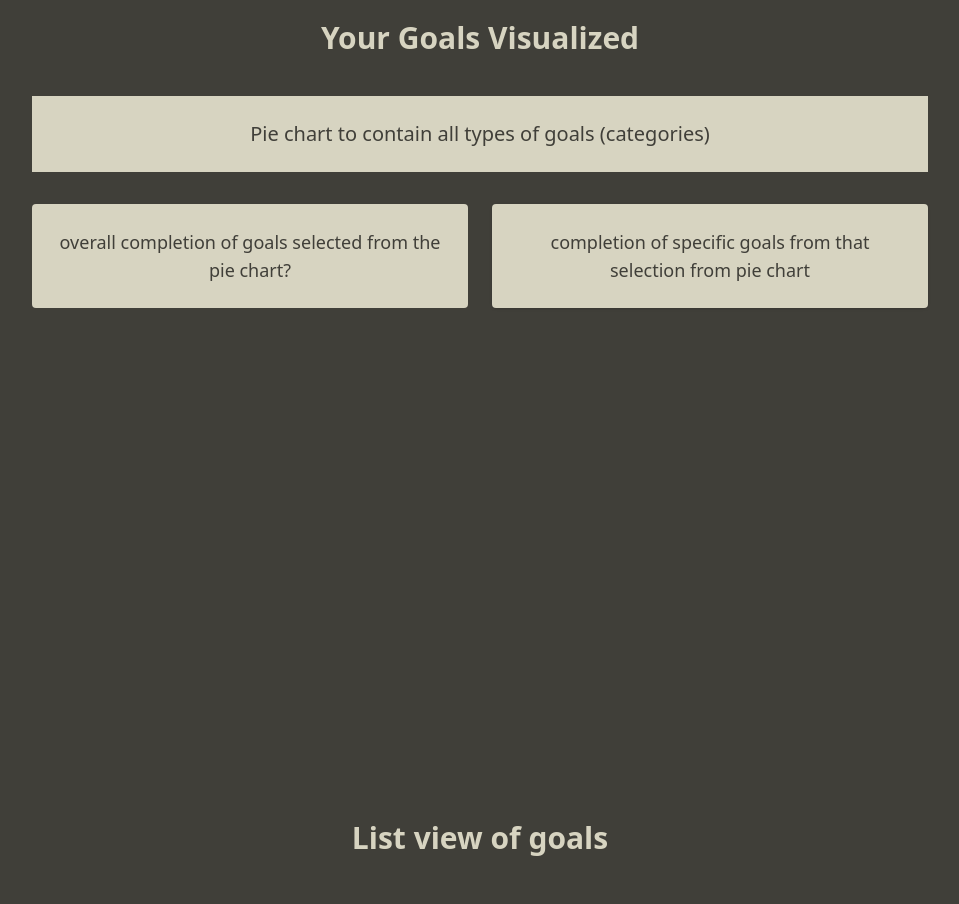
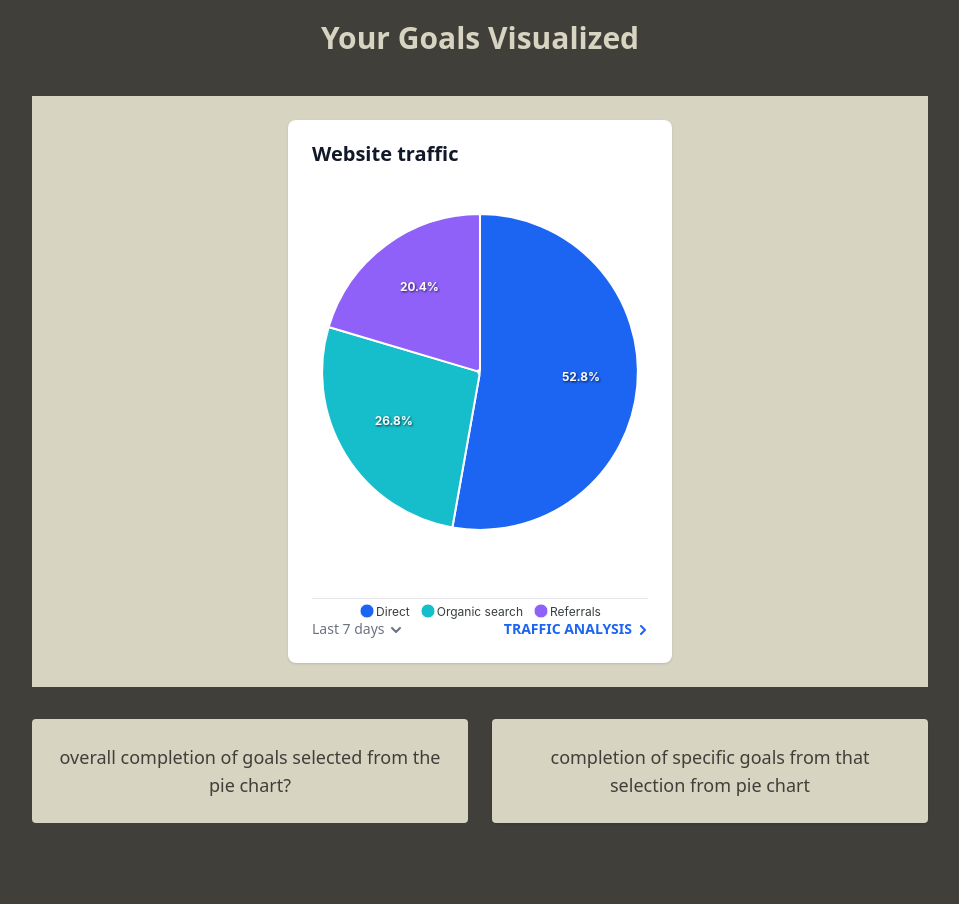
Before and after one commit to bdubbs11/GoalScape, a React (Vite) app: page / in a window 1280 px wide. Shown: the part 880-1784 px from the top of the page, without its empty margins (160-1119 px from the left). Built offline with nearby package versions, Linux system fonts and the light colour scheme; no server answers.

Commit message:
still tweaking pie chart variables/percentages

```diff
--- a/package.json
+++ b/package.json
@@ -7,14 +7,18 @@
     "dev": "vite",
     "build": "vite build",
     "lint": "eslint .",
-    "preview": "vite preview"
+    "preview": "vite preview",
+    "postinstall": "flowbite-react patch"
   },
   "dependencies": {
     "@tailwindcss/vite": "^4.1.7",
+    "apexcharts": "^4.7.0",
     "cors": "^2.8.5",
     "express": "^5.1.0",
+    "flowbite-react": "^0.11.8",
     "mysql2": "^3.14.1",
     "react": "^19.1.0",
+    "react-apexcharts": "^1.7.0",
     "react-dom": "^19.1.0",
     "react-router-dom": "^7.6.0",
     "tailwindcss": "^4.1.7"
--- a/src/assets/App.css
+++ b/src/assets/App.css
@@ -1,5 +1,7 @@
 @import url('https://fonts.googleapis.com/css2?family=Barlow:ital,wght@0,100;0,200;0,300;0,400;0,500;0,600;0,700;0,800;0,900;1,100;1,200;1,300;1,400;1,500;1,600;1,700;1,800;1,900&display=swap');
 @import "tailwindcss";
+@plugin "flowbite-react/plugin/tailwindcss";
+@source "../../.flowbite-react/class-list.json";
 
 
 
--- a/src/views/Home.jsx
+++ b/src/views/Home.jsx
@@ -1,6 +1,7 @@
 import { useEffect, useRef, useState } from 'react';
 import { Link } from 'react-router-dom';
 import Edit from "../assets/edit.svg";
+import PieChart from './components/Piechart.jsx';
 
 function Home() {
   const nextSectionVis = useRef(null);
@@ -28,9 +29,22 @@ function Home() {
     fetch('/api/goals')
       .then(res => res.json())
       .then(data => {
+        // return just data for it to be the full thing querry
+        // this will allow for the pie chart to be the percentage of goal categories...
+        const counts = {};
+        data.forEach(goal => {
+          const category = goal.category;
+          counts[category] = (counts[category] || 0) + 1;
+        });
+
+        const total = data.length;
+        const pieData = Object.entries(counts).map(([label, count]) => ({
+          label,
+          value: ((count / total) * 100).toFixed(2),
+        }));
         // Example: setGoals(data);
-        setGoals(data);
-        console.log(' goals:', data);
+        setGoals(pieData);
+        // console.log(' goals:', data);
       })
       .catch(err => {
         console.error('Error fetching goals:', err);
@@ -72,7 +86,13 @@ function Home() {
               <div className="flex flex-col gap-8 mt-10">
                 {/* pie chart info */}
                 <div className="w-full bg-primary text-background p-6 flex items-center justify-center">
-                  <span className="text-xl font-medium">Pie chart to contain all types of goals (categories)</span>
+
+
+
+                <PieChart data={goals}/>
+
+
+
                 </div>
                 {/* Second row with 2 columns */}
                 <div className="grid grid-cols-2 gap-6">
@@ -106,6 +126,8 @@ function Home() {
                     <th className="px-4 py-2">Finished</th> {/* on hover or something pull up goal expected finsihed date or something? or if its null put imaginative goal maybe gets filled out */}
                     <th className="px-4 py-2">Notes</th>
                     <img src={Edit} className="w-6 h-6 absolute top-2 right-2 hover:scale-115 transition ease-in-out duration-200 transform rounded-full"alt="Edit Icon" />
+                    {/* on click of edit make all the fields inside "editable" and replace the edit with save?*/}
+                    {/* so essentially there are text areas populate and leave the current text or whatever it is in but allows you to edit it */}
                   </tr>
                 </thead>
                 <tbody className="text-lg">
--- /dev/null
+++ b/src/views/components/Piechart.jsx
@@ -0,0 +1,119 @@
+import React from "react";
+import ReactApexChart from "react-apexcharts";
+
+const PieChart = ({ data }) => {
+
+  console.log(data);
+  // series nends to be from the array
+  // colors as well?
+  // labels needs to be from the array as well
+
+  const series = data?.length ? data.map(item => item.value) : [52, 26, 20, 2];
+  const labels = data?.length ? data.map(item => item.label) : ["Direct", "Organic search", "Referrals", "Other"];
+
+  const chartOptions = {
+    series: [52.8, 26.8, 20.4],
+    options: {
+      chart: {
+        type: "pie",
+        height: 420,
+        width: "100%",
+      },
+      colors: ["#1C64F2", "#16BDCA", "#9061F9"],
+      stroke: {
+        colors: ["#ffffff"],
+      },
+      plotOptions: {
+        pie: {
+          size: "100%",
+          dataLabels: {
+            offset: -25,
+          },
+        },
+      },
+      labels: ["Direct", "Organic search", "Referrals"],
+      dataLabels: {
+        enabled: true,
+        style: {
+          fontFamily: "Inter, sans-serif",
+        },
+      },
+      legend: {
+        position: "bottom",
+        fontFamily: "Inter, sans-serif",
+      },
+      yaxis: {
+        labels: {
+          formatter: (value) => `${value}%`,
+        },
+      },
+      xaxis: {
+        labels: {
+          formatter: (value) => `${value}%`,
+        },
+        axisTicks: {
+          show: false,
+        },
+        axisBorder: {
+          show: false,
+        },
+      },
+    },
+  };
+
+  return (
+    <div className="max-w-sm w-full bg-white rounded-lg shadow-sm dark:bg-gray-800 p-4 md:p-6">
+      <div className="flex justify-between items-start w-full mb-4">
+        <h5 className="text-xl font-bold leading-none text-gray-900 dark:text-white">
+          Website traffic
+        </h5>
+      </div>
+
+      <div id="pie-chart" className="py-6">
+        <ReactApexChart
+          options={chartOptions.options}
+          series={chartOptions.series}
+          type="pie"
+          height={420}
+        />
+      </div>
+
+      <div className="pt-5 border-t border-gray-200 dark:border-gray-700">
+        <div className="flex justify-between items-center">
+          <button
+            type="button"
+            className="text-sm font-medium text-gray-500 dark:text-gray-400 hover:text-gray-900 dark:hover:text-white"
+          >
+            Last 7 days
+            <svg
+              className="w-2.5 h-2.5 ms-1.5 inline-block"
+              xmlns="http://www.w3.org/2000/svg"
+              fill="none"
+              viewBox="0 0 10 6"
+              stroke="currentColor"
+            >
+              <path strokeLinecap="round" strokeLinejoin="round" strokeWidth="2" d="m1 1 4 4 4-4" />
+            </svg>
+          </button>
+          <a
+            href="#"
+            className="uppercase text-sm font-semibold text-blue-600 hover:text-blue-700 dark:hover:text-blue-500"
+          >
+            Traffic analysis
+            <svg
+              className="w-2.5 h-2.5 ms-1.5 inline-block"
+              xmlns="http://www.w3.org/2000/svg"
+              fill="none"
+              viewBox="0 0 6 10"
+              stroke="currentColor"
+            >
+              <path strokeLinecap="round" strokeLinejoin="round" strokeWidth="2" d="m1 9 4-4-4-4" />
+            </svg>
+          </a>
+        </div>
+      </div>
+    </div>
+  );
+};
+
+export default PieChart;
--- a/vite.config.js
+++ b/vite.config.js
@@ -1,10 +1,11 @@
 import { defineConfig } from 'vite'
 import react from '@vitejs/plugin-react'
 import tailwindcss from '@tailwindcss/vite'
+import flowbiteReact from "flowbite-react/plugin/vite";
 
 // https://vite.dev/config/
 export default defineConfig({
-  plugins: [react(), tailwindcss()],
+  plugins: [react(), tailwindcss(), flowbiteReact()],
   server: {
     proxy: {
       '/api': {
```
Also changed, not shown: .flowbite-react/config.json (added), 2 other files (tests, documents, lock files or other folders).
